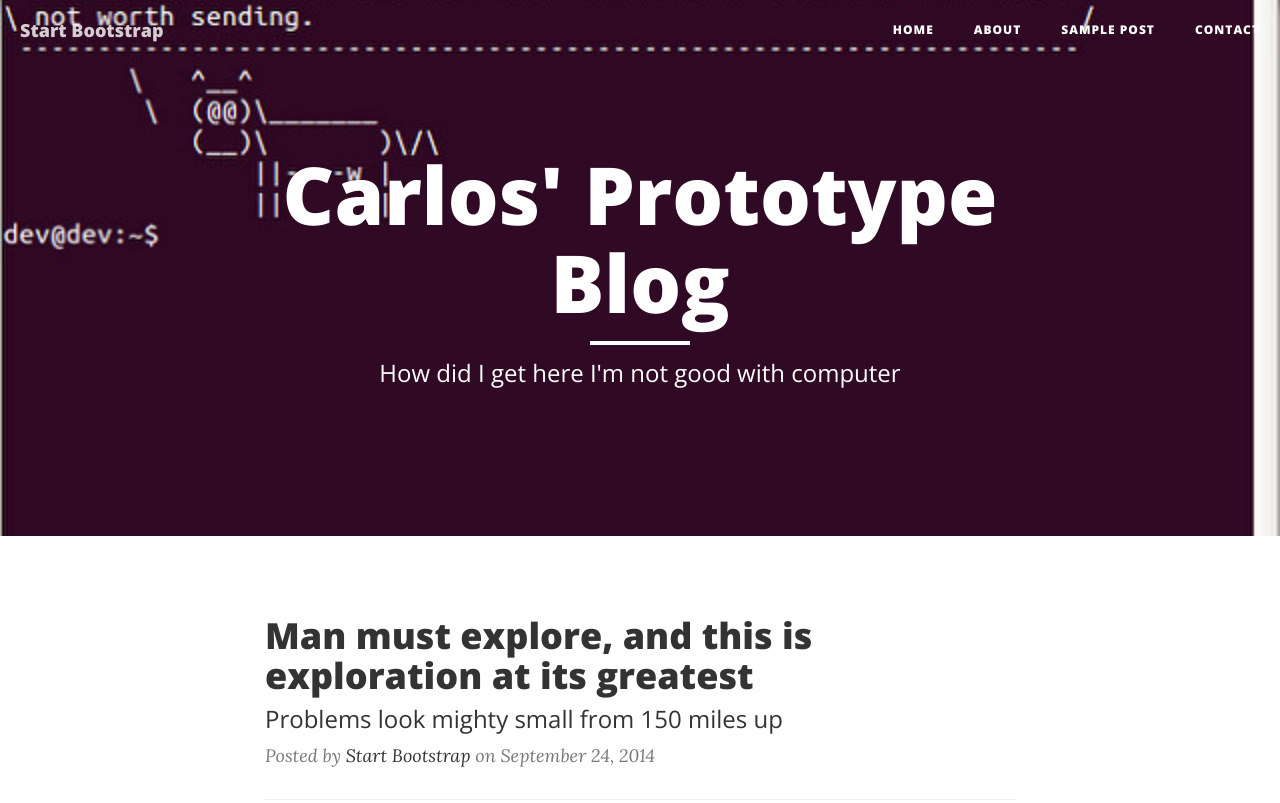
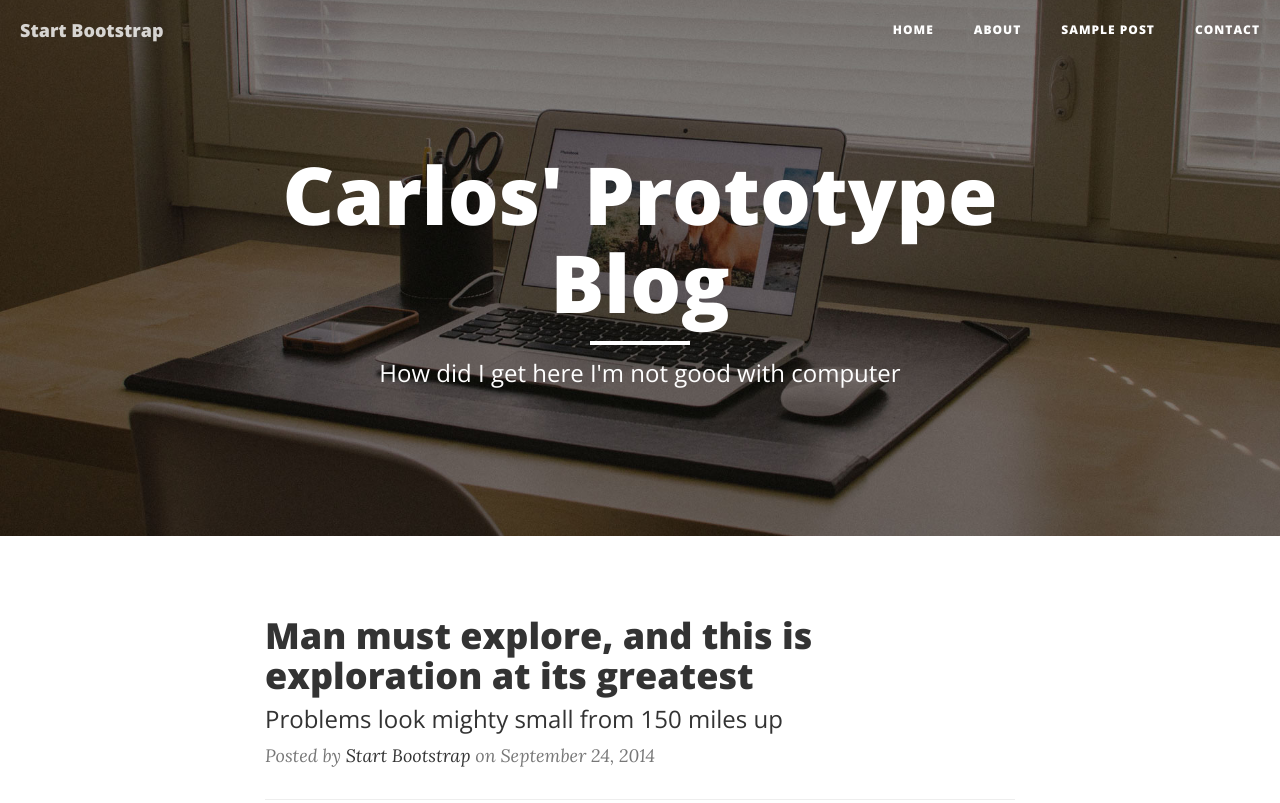
Before and after one commit to cdanmar/cdanmar.github.io, a website: page index.html in a window 1280 px wide. Shown: the top 803 px of the page. Drawn offline with nearby package versions, Linux system fonts and the light colour scheme.

Commit message:
reverted changes

```diff
--- a/index.html
+++ b/index.html
@@ -69,7 +69,7 @@
 
     <!-- Page Header -->
     <!-- Set your background image for this header on the line below. -->
-    <header class="intro-header" style="background-image: url('img/test.jpg')">
+    <header class="intro-header" style="background-image: url('img/home-bg.jpg')">
         <div class="container">
             <div class="row">
                 <div class="col-lg-8 col-lg-offset-2 col-md-10 col-md-offset-1">
```
